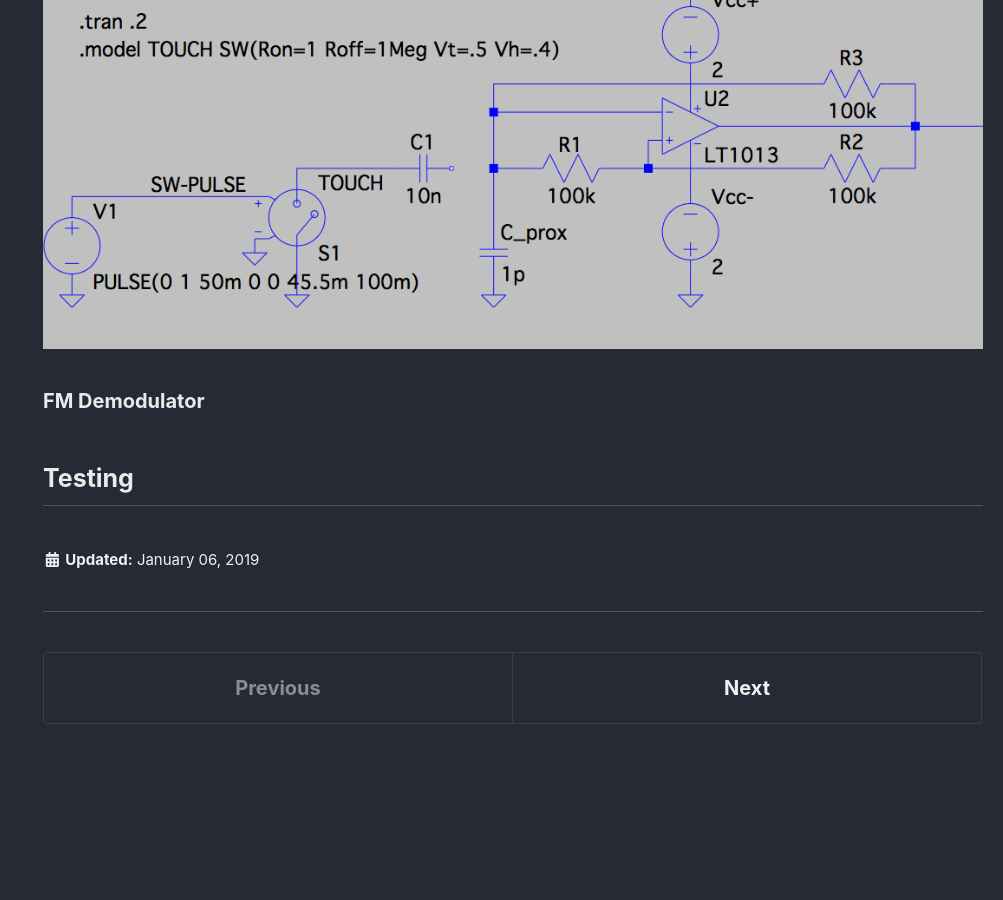
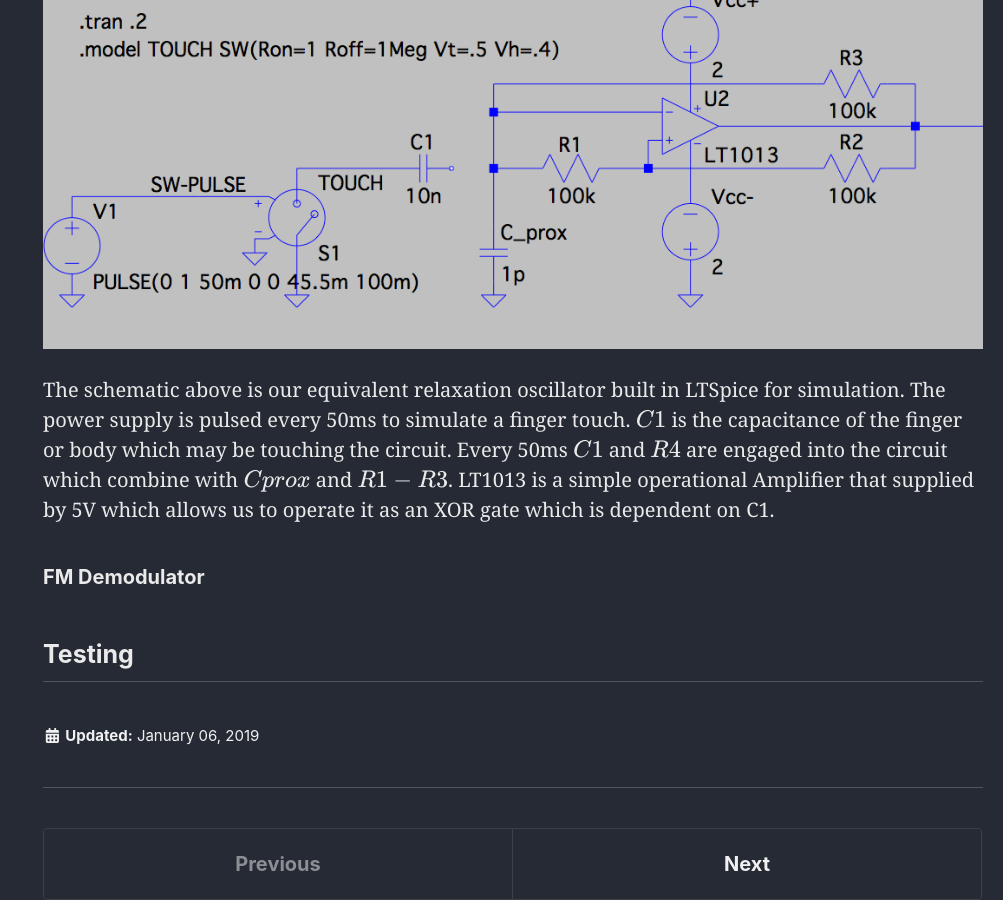
Before and after one commit to mdwcrft/mdwcrft.github.io, a Jekyll site: the page built from _portfolio/cap-sensing-can.md, in a window 1280 px wide and 900 px high, scrolled down 886 px. Shown: the whole window, without its empty margins (277-1280 px from the left). Built offline with Jekyll 4.4.1, drawn with Linux system fonts in a browser that asks for light colours; cached includes are drawn as plain includes; nearby versions of some CDN libraries; formulas are drawn with MathJax 3; before the commit the page ends 1610 px from its top, so only the background shows below that.

Commit message:
Oscillator intro

```diff
--- a/_portfolio/cap-sensing-can.md
+++ b/_portfolio/cap-sensing-can.md
@@ -17,6 +17,8 @@
 ### Relaxation Oscillator
 <img src="{{ site.url }}{{ site.baseurl }}/assets/images/p7-oscillator-sch.PNG" alt="Relaxation Oscillator Schematic">
 
+The schematic above is our equivalent relaxation oscillator built in LTSpice for simulation. The power supply is pulsed every 50ms to simulate a finger touch. $$C1$$ is the capacitance of the finger or body which may be touching the circuit. Every 50ms $$C1$$ and $$R4$$ are engaged into the circuit which combine with $$Cprox$$ and $$R1-R3$$. LT1013 is a simple operational Amplifier that supplied by 5V which allows us to operate it as an XOR gate which is dependent on C1.
+
 ### FM Demodulator
 
 
```
